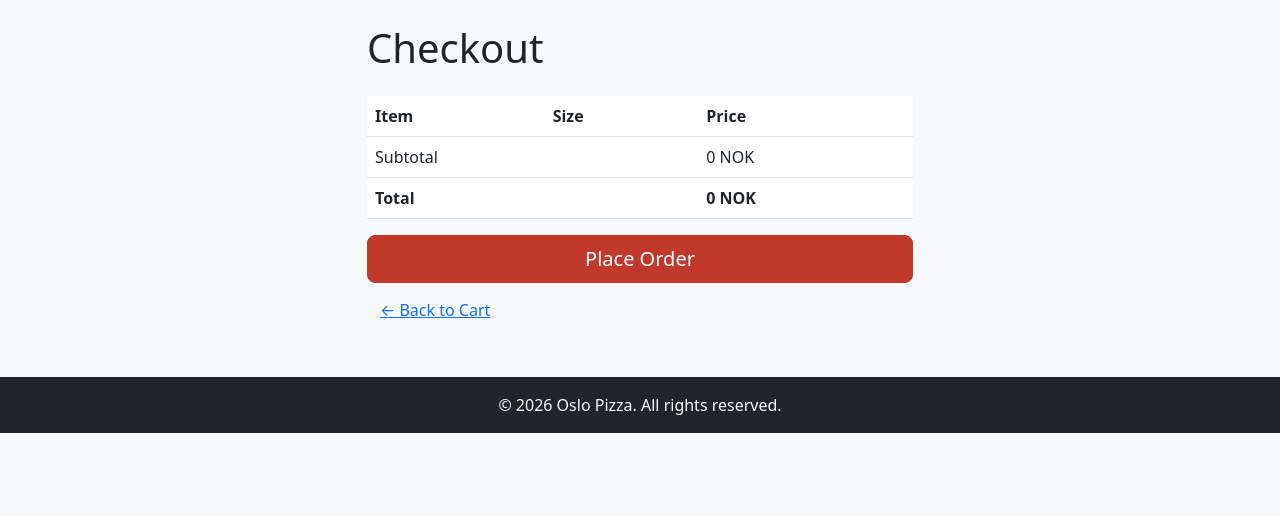
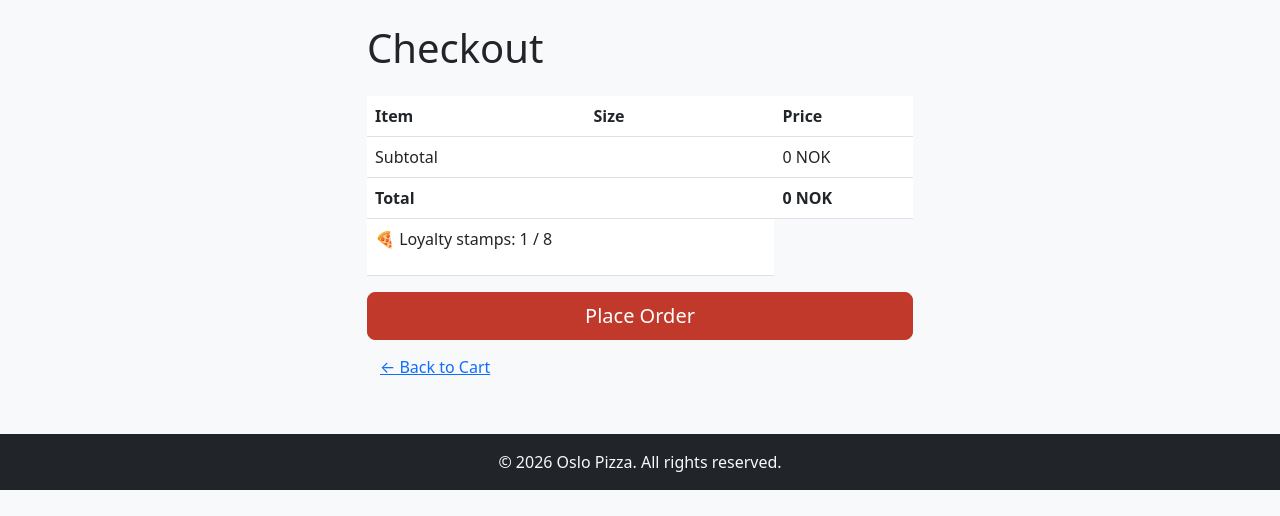
Before and after one commit to mariiabid/Web-development-Pizza-restaurant-ordering-website, a Django app: page /checkout/ in a window 1280 px wide. Shown: the part 62-578 px from the top of the page. Run offline with Django 5.2, Linux system fonts and the light colour scheme; a user stored in the database is signed in; data comes from the database, SQL or seed files in the repository.

Commit message:
Loyalty Stamps bug fix: fixing the Loyalty Stamps count, and fixing the checkout page as well as order history page to display the stamps counted to the user.

```diff
--- a/restaurant/templates/restaurant/checkout.html
+++ b/restaurant/templates/restaurant/checkout.html
@@ -44,6 +44,13 @@
                     <td colspan="2">Total</td>
                     <td>{{ total }} NOK</td>
                 </tr>
+                {% if loyalty_info %}
+                <tr>
+                    <td colspan="2">
+                        <p>🍕 Loyalty stamps: {{ loyalty_info.stamp_count }} / {{ loyalty_info.program.stamps_required }}</p>
+                    </td>
+                </tr>
+                {% endif %}
             </tfoot>
         </table>
 
--- a/restaurant/views.py
+++ b/restaurant/views.py
@@ -3,7 +3,7 @@
 from django.contrib.auth import login
 from django.contrib.auth.decorators import login_required
 from django.contrib.admin.views.decorators import staff_member_required
-from .models import Product, ProductSize, Topping, PizzaTopping, ToppingSizePrice, Order, OrderItem, OrderItemTopping
+from .models import Product, ProductSize, Topping, PizzaTopping, ToppingSizePrice, Order, OrderItem, OrderItemTopping, LoyaltyProgram, UserLoyalty
 from .forms import RegisterForm
 
 # Create your views here.
@@ -138,6 +138,11 @@
 
     total = subtotal - discount
 
+    loyalty_info = None
+    program = LoyaltyProgram.objects.first()
+    if program:
+        loyalty_info, _ = UserLoyalty.objects.get_or_create(user=request.user, program=program)
+
     if request.method == 'POST':
         order.status = 'ordered'
         order.total_price = total
@@ -145,20 +150,16 @@
         order.save()
 
         has_pizza = any(item.product_size.product.product_type == 'pizza' for item in items)
-        if has_pizza:
-            from .models import LoyaltyProgram, UserLoyalty
-            try:
-                program = LoyaltyProgram.objects.first()
-                if program:
-                    user_loyalty, _ = UserLoyalty.objects.get_or_create(
-                        user=request.user, program=program
-                    )
-                    user_loyalty.stamp_count += 1
-                    user_loyalty.save()
-                    order.loyalty_counted = True
-                    order.save()
-            except Exception:
-                pass
+        if has_pizza and loyalty_info:
+            loyalty_info.stamp_count += 1
+            loyalty_info.save()
+            order.loyalty_counted = True
+            order.save()
+
+            if loyalty_info.stamp_count >= program.stamps_required:
+                loyalty_info.stamp_count = 0  # reset
+                loyalty_info.save()
+                messages.success(request, '🎉 You earned a free pizza! It will be applied to your next order.')
 
         messages.success(request, 'Your order has been placed successfully!')
         return redirect('order_history')
@@ -169,6 +170,7 @@
         'subtotal': subtotal,
         'discount': discount,
         'total': total,
+        'loyalty_info': loyalty_info,
     }
     return render(request, 'restaurant/checkout.html', context)
 
```
Also changed, not shown: restaurant/templates/restaurant/order_history.html (+7 -0 lines).
